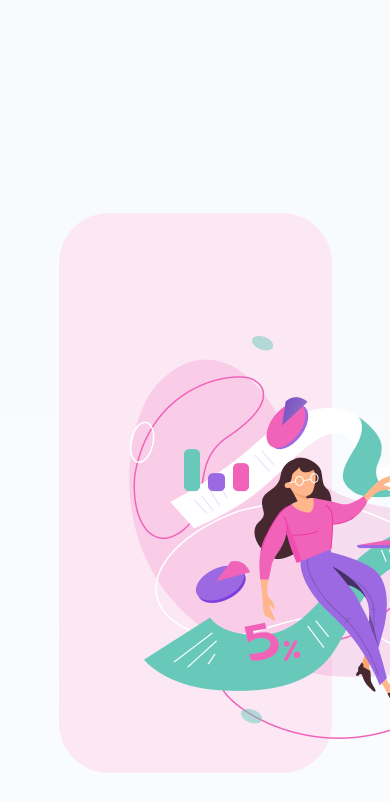
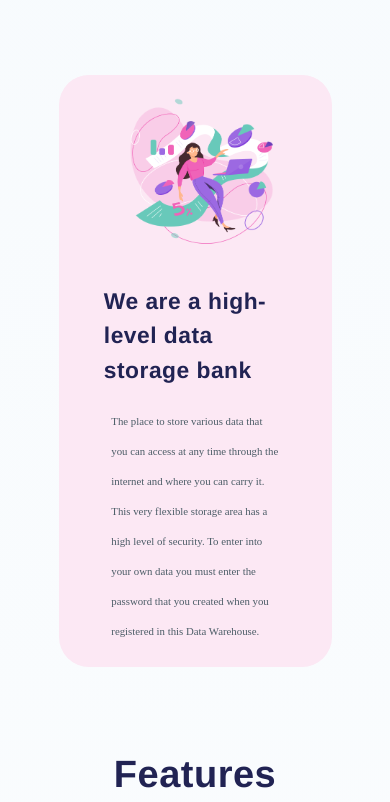
Before and after one commit to dereklouis/clickup-figma, a plain HTML site: page index.html in a window 390 px wide. Shown: the part 681-1483 px from the top of the page. Drawn offline with Linux system fonts and the light colour scheme.

Commit message:
completed responsive design for section 2

```diff
--- a/index.html
+++ b/index.html
@@ -8,6 +8,7 @@
     <link rel="stylesheet" href="style.css" />
     <link rel="stylesheet" href="navBar.css" />
     <link rel="stylesheet" href="section1.css" />
+    <link rel="stylesheet" href="section2.css" />
 </head>
 <body>
     <div id="masterWrapper">
@@ -41,7 +42,7 @@
             <img id="image2" src="images/image2.png" />
         </div>
         <div id="secondBoxRight">
-            <h2 class="headerSmall">We are a high-level data storage bank</h2>
+            <h2 id="header2Title" class="headerSmall">We are a high-level data storage bank</h2>
             <p id="header2Message" class="paragraphText">The place to store various data that you can access at any time through the internet and where you can carry it. <br />This very flexible storage area has a high level of security. To enter into your own data you must enter the password that you created when you registered in this Data Warehouse.</p>
         </div>
     </div>
--- /dev/null
+++ b/section2.css
@@ -0,0 +1,107 @@
+#secondBox {
+  background-color: #fce8f4;
+  width: 70%;
+  height: 56em;
+  border-radius: 5em;
+  margin: 18em 0px 10em 15vw;
+  display: flex;
+  justify-content: space-evenly;
+  font-size: 10px;
+}
+
+#secondBoxLeft {
+  height: 100%;
+  display: flex;
+  justify-content: center;
+  align-items: flex-end;
+}
+
+#image2 {
+  width: 47.7em;
+  height: 50.4em;
+  margin: 0px 0px 2.5em 0px;
+}
+
+#secondBoxRight {
+  width: 47.4em;
+  margin: 0px 0px 0px 25px;
+  height: 100%;
+  display: flex;
+  flex-direction: column;
+  justify-content: center;
+}
+
+#header2Title {
+  font-size: 3.8em;
+}
+
+#header2Message {
+  font-size: 1.8em;
+}
+
+@media (max-width: 1525px) {
+  #secondBox {
+    font-size: 9px;
+  }
+  #header2Title {
+    width: 12.5em;
+  }
+  #header2Message {
+    width: 26em;
+  }
+}
+
+@media (max-width: 1320px) {
+  #secondBox {
+    font-size: 8px;
+  }
+}
+
+@media (max-width: 1200px) {
+  #secondBox {
+    flex-direction: column;
+    align-items: center;
+    height: fit-content;
+  }
+  #image2 {
+    font-size: 0.6em;
+  }
+  #header2Message {
+    margin: 0px 0px 2em 0px;
+  }
+}
+
+@media (max-width: 1150px) {
+  #secondBox {
+    margin: 7em 0px 7em 15vw;
+  }
+}
+
+@media (max-width: 675px) {
+  #secondBox {
+    font-size: 6px;
+  }
+}
+
+@media (max-width: 525px) {
+  #header2Title {
+    width: 9.5em;
+  }
+  #header2Message {
+    width: 19em;
+  }
+  #secondBoxRight {
+    align-items: center;
+    margin: 0px 0px 0px 0px;
+  }
+}
+
+@media (max-width: 525px) {
+  #header2Title {
+    width: 8em;
+    line-height: 1.5em;
+  }
+  #header2Message {
+    width: 15.5em;
+  }
+}
--- a/style.css
+++ b/style.css
@@ -106,38 +106,6 @@ button:hover {
   height: 4em;
   cursor: pointer;
   font-family: avenir;
-}
-
-#secondBox {
-  background-color: #fce8f4;
-  width: 70%;
-  max-width: 1300px;
-  height: 560px;
-  border-radius: 50px;
-  margin: 180px 0px 100px 15vw;
-  display: flex;
-}
-
-#secondBoxLeft {
-  height: 100%;
-  display: flex;
-  justify-content: center;
-  align-items: flex-end;
-}
-
-#image2 {
-  width: 477px;
-  height: 504px;
-  margin: 0px 0px 0px 10px;
-}
-
-#secondBoxRight {
-  width: 474px;
-  margin: 0px 0px 0px 25px;
-  height: 100%;
-  display: flex;
-  flex-direction: column;
-  justify-content: center;
 }
 
 .headerSmall {
```
